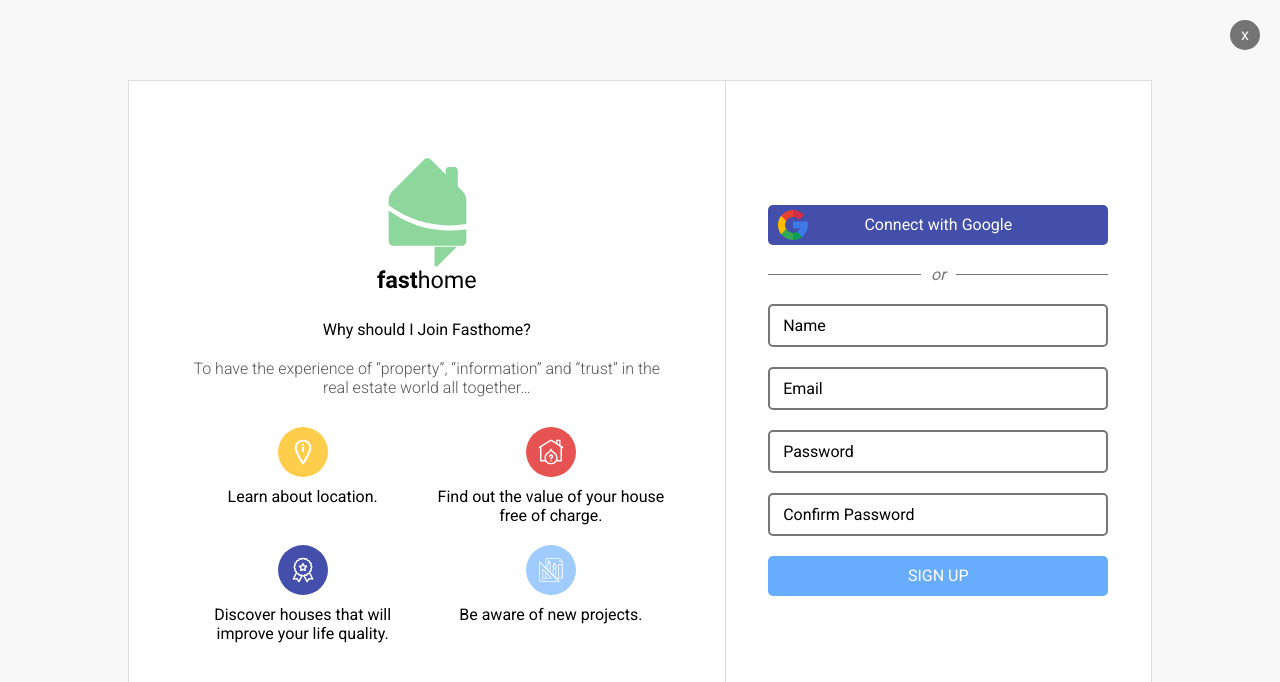
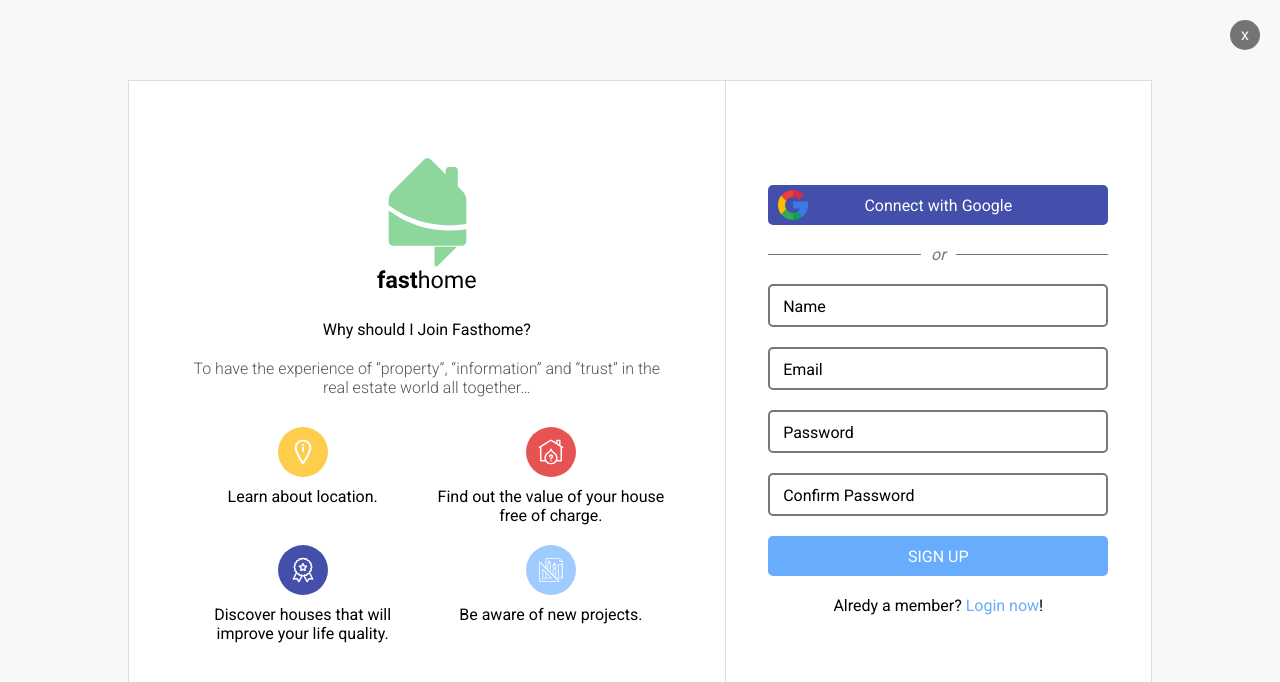
Before and after one commit to baron102/ADManagement, a Next.js app: page /signup in a window 1280 px wide. Shown: the top 682 px of the page. Built offline with nearby package versions, Linux system fonts and the light colour scheme.

Commit message:
link to login page

```diff
--- a/app/styles/signup.ts
+++ b/app/styles/signup.ts
@@ -1,23 +1,11 @@
 import styled from 'styled-components';
 
-export const GoogleButton = styled.button`
-    background: #434FAA;
-    color: var(--white);
-    border: none;
-    border-radius: .5rem;
-    width: 100%;
-    display: flex;
-    align-items: center;
-    justify-content: center;
-    height: 4rem;
-    position: relative;
-    cursor: pointer;
-
-    .google-logo-container {
-        position: absolute;
-        left: 1rem;
-        width: 3rem;
-        height: 3rem;
+export const LoginLink = styled.div`
+    text-align: center;
+    margin-top: 2rem;
+    span a {
+        color: var(--blue2);
+        text-decoration: none;
     }
 `;
 
--- a/pages/signup.tsx
+++ b/pages/signup.tsx
@@ -1,6 +1,6 @@
 import React, { useState, useEffect, useReducer } from 'react';
 import * as C from '../app/styles/signup';
-import Image from 'next/image';
+import Link from 'next/link';
 import { GoogleButton } from '../app/components/GoogleButton';
 import { Input } from '../app/components/Input';
 import { AuthLayout } from '../app/patterns/AuthLayout';
@@ -115,6 +115,9 @@
                 !isPasswordEqual && <p>passwords do not match</p>
             }
             <C.SignupButton>Sign Up</C.SignupButton>
+            <C.LoginLink>
+                <span>Alredy a member? <Link href="/login">Login now</Link>!</span>
+            </C.LoginLink>
         </AuthLayout>
     )
 }
```
